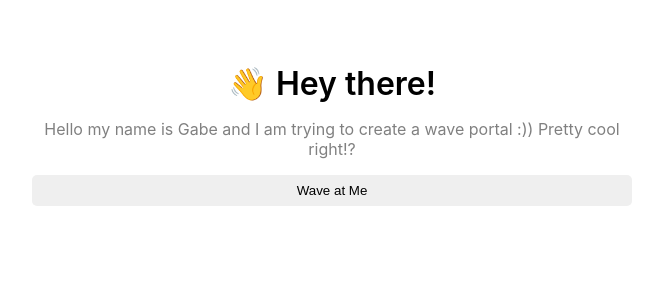
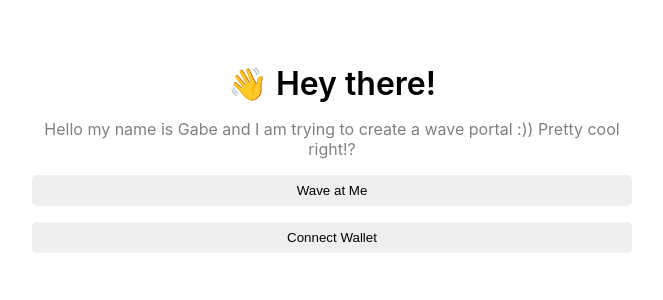
Before and after one commit to Shinixagami/Wave_Portal, a React (Vite) app: page / in a window 1280 px wide. Shown: the top 300 px of the page, without its empty margins (308-971 px from the left). Built offline with nearby package versions, Linux system fonts and the light colour scheme.

Commit message:
+added wallet connect

```diff
--- a/src/App.jsx
+++ b/src/App.jsx
@@ -36,9 +36,34 @@
     }
   }
 
+
+
+  /**
+  * Implement your connectWallet method here
+  */
+  const connectWallet = async () => {
+    try {
+      const { ethereum } = window;
+
+      if (!ethereum) {
+        alert("Get MetaMask!");
+        return;
+      }
+
+      const accounts = await ethereum.request({ method: "eth_requestAccounts" });
+
+      console.log("Connected", accounts[0]);
+      setCurrentAccount(accounts[0]);
+    } catch (error) {
+      console.log(error)
+    }
+  }
+
   useEffect(() => {
     checkIfWalletIsConnected();
   }, [])
+
+
 
   return (
     <div className="mainContainer">
@@ -54,6 +79,23 @@
         <button className="waveButton" onClick={null}>
           Wave at Me
         </button>
+
+         {/*
+        * If there is no currentAccount render this button
+        */}
+        {!currentAccount && (
+          <button className="waveButton" onClick={connectWallet}>
+            Connect Wallet
+          </button>
+        )}
+
+
+
+
+
+
+
+
       </div>
     </div>
     );
```
